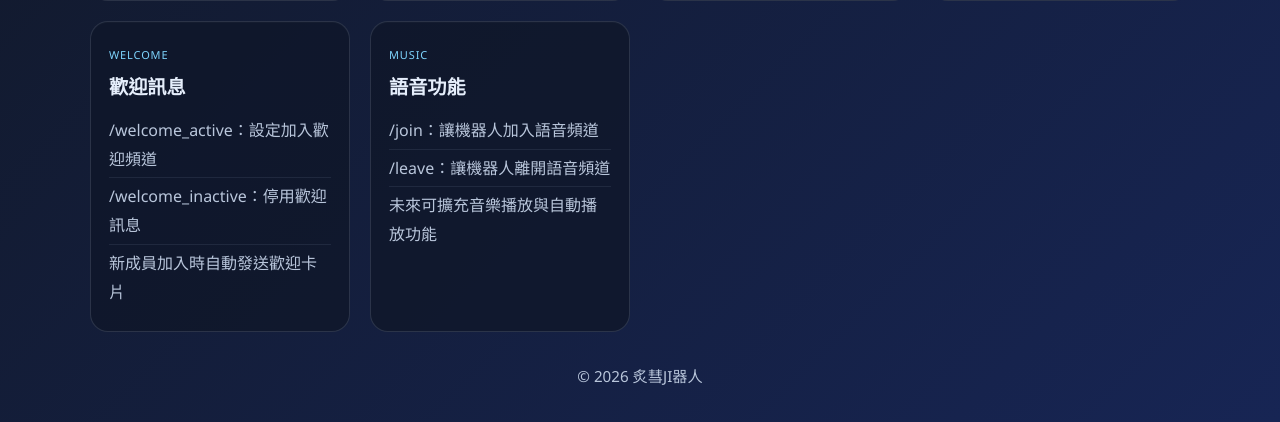
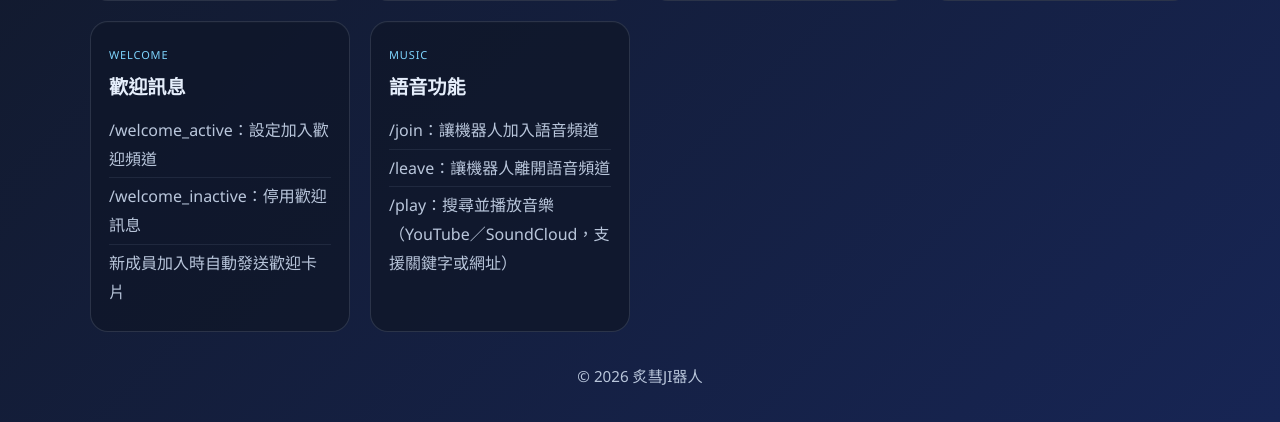
Before and after one commit to Chien-JungSu/Discord-Bot, a Flask app: page / in a window 1280 px wide. Shown: the part 1700-2122 px from the top of the page. Run offline with Flask 3, Linux system fonts and the light colour scheme; data that the repository does not hold is empty; parts of the project's set-up code (start-up, migrations or seed data) failed here and were passed over.

Commit message:
edit README and index.html

```diff
--- a/templates/index.html
+++ b/templates/index.html
@@ -625,7 +625,7 @@
             <ul>
               <li> /join：讓機器人加入語音頻道</li>
               <li> /leave：讓機器人離開語音頻道</li>
-              <li> 未來可擴充音樂播放與自動播放功能</li>
+              <li> /play：搜尋並播放音樂（YouTube／SoundCloud，支援關鍵字或網址）</li>
             </ul>
           </article>
         </div>
```
Also changed, not shown: README.md.
